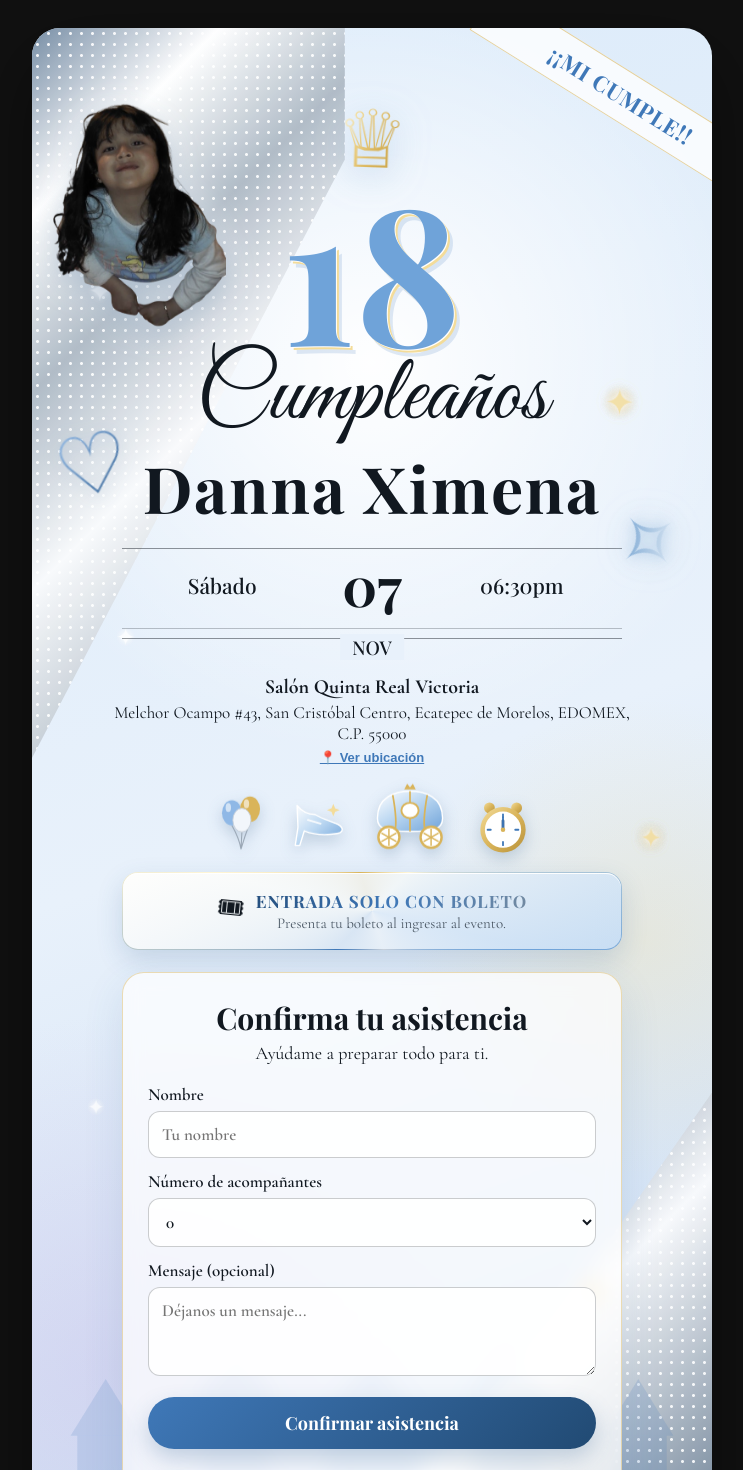
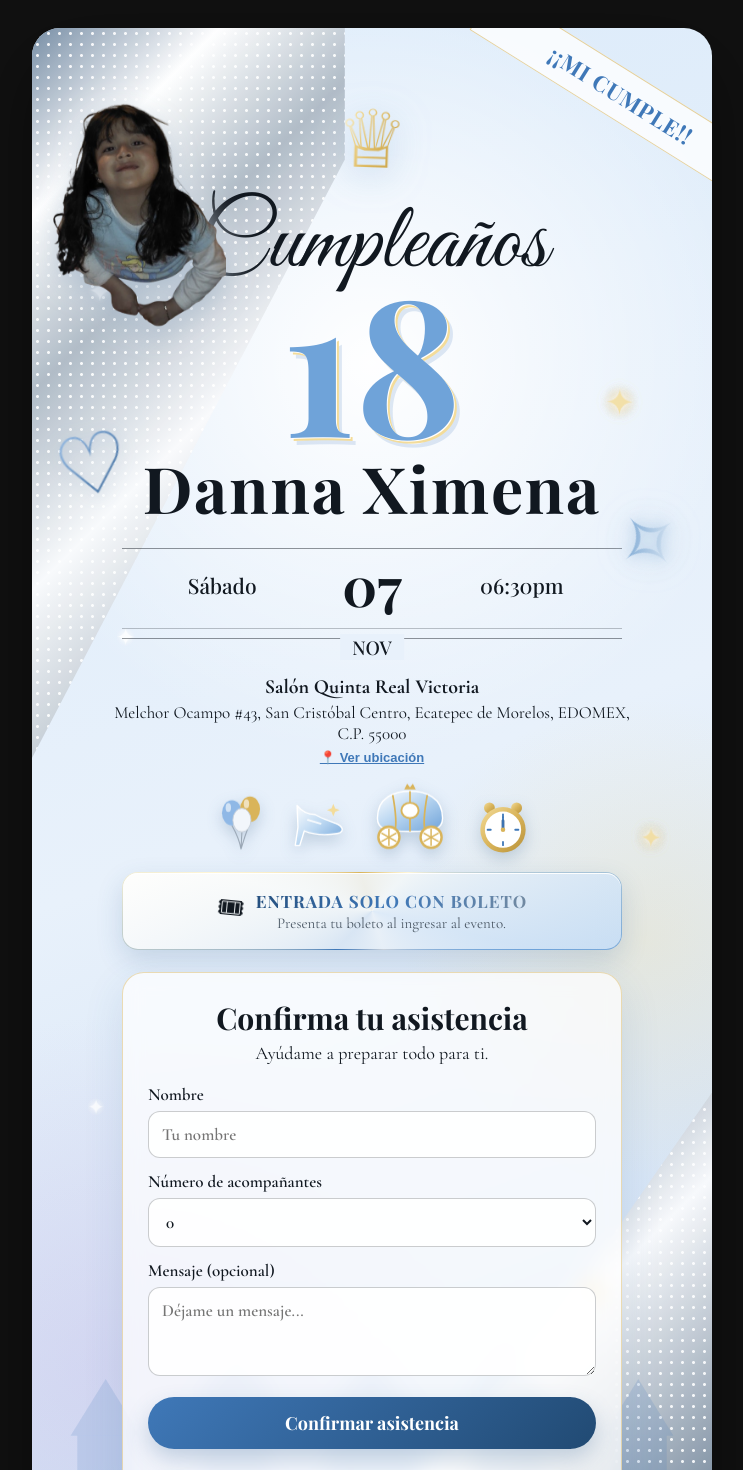
Before and after one commit to ulisesurbina/invitacion, a React (Vite) app: page / in a window 1280 px wide. Shown: the top 1470 px of the page, without its empty margins (268-1011 px from the left). Built offline with nearby package versions, Linux system fonts and the light colour scheme.

Commit message:
first commit

```diff
--- a/src/main.jsx
+++ b/src/main.jsx
@@ -39,7 +39,6 @@ function App() {
     });
   };
 
-  // Quita el aviso de éxito al regresar de WhatsApp (o a los 12 s como respaldo)
   useEffect(() => {
     if (!status.startsWith("¡Listo")) return;
 
@@ -125,10 +124,8 @@ function App() {
 
         <div className="content">
           <div className="crown">♕</div>
-
+          <p className="script-title">{EVENT.title}</p>
           <div className="age">{EVENT.age}</div>
-
-          <p className="script-title">{EVENT.title}</p>
           <h1>{EVENT.name}</h1>
 
           <div className="date-block">
@@ -207,7 +204,7 @@ function App() {
                   name="mensaje"
                   value={form.mensaje}
                   onChange={update}
-                  placeholder="Déjanos un mensaje..."
+                  placeholder="Déjame un mensaje..."
                   rows="3"
                 />
               </label>
```
